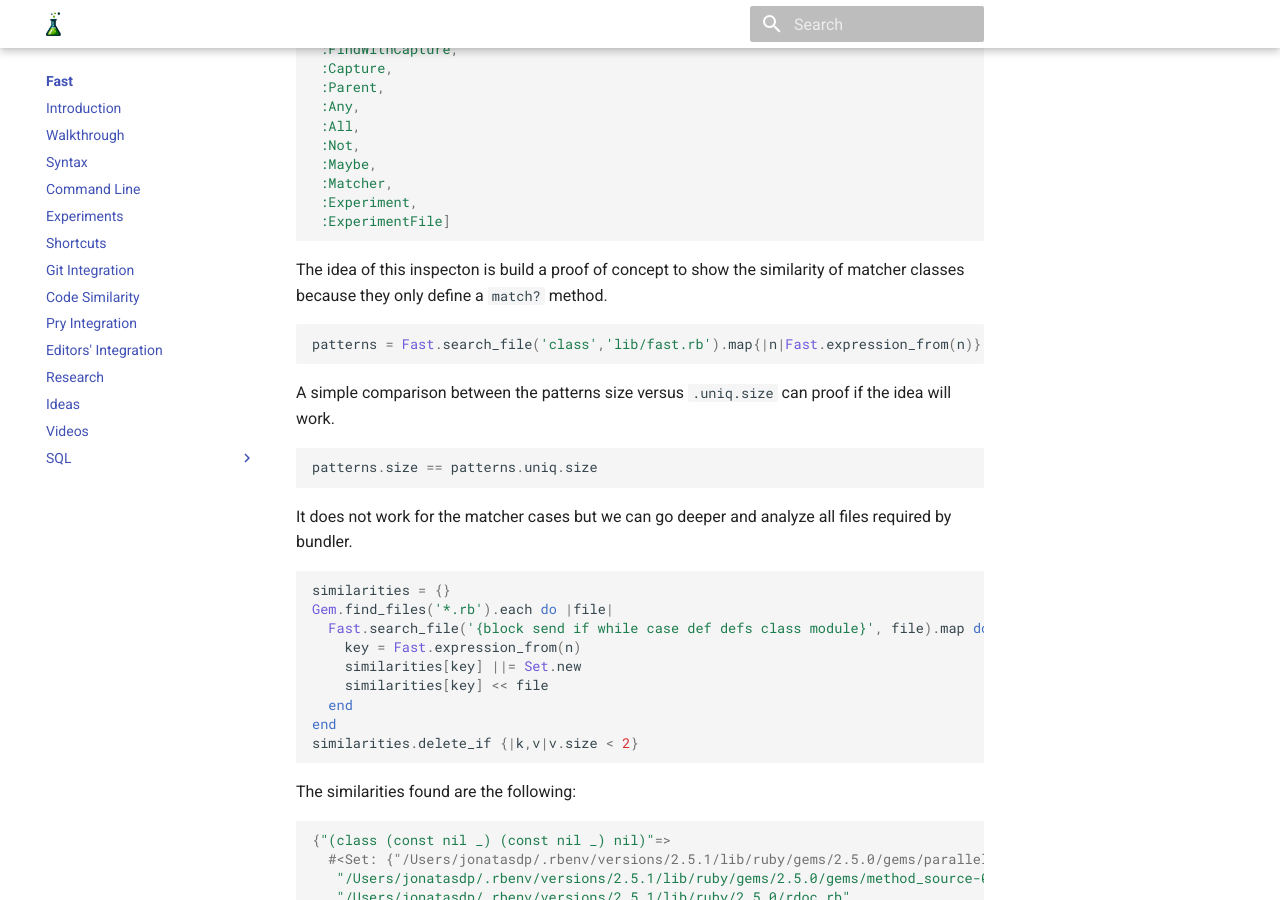
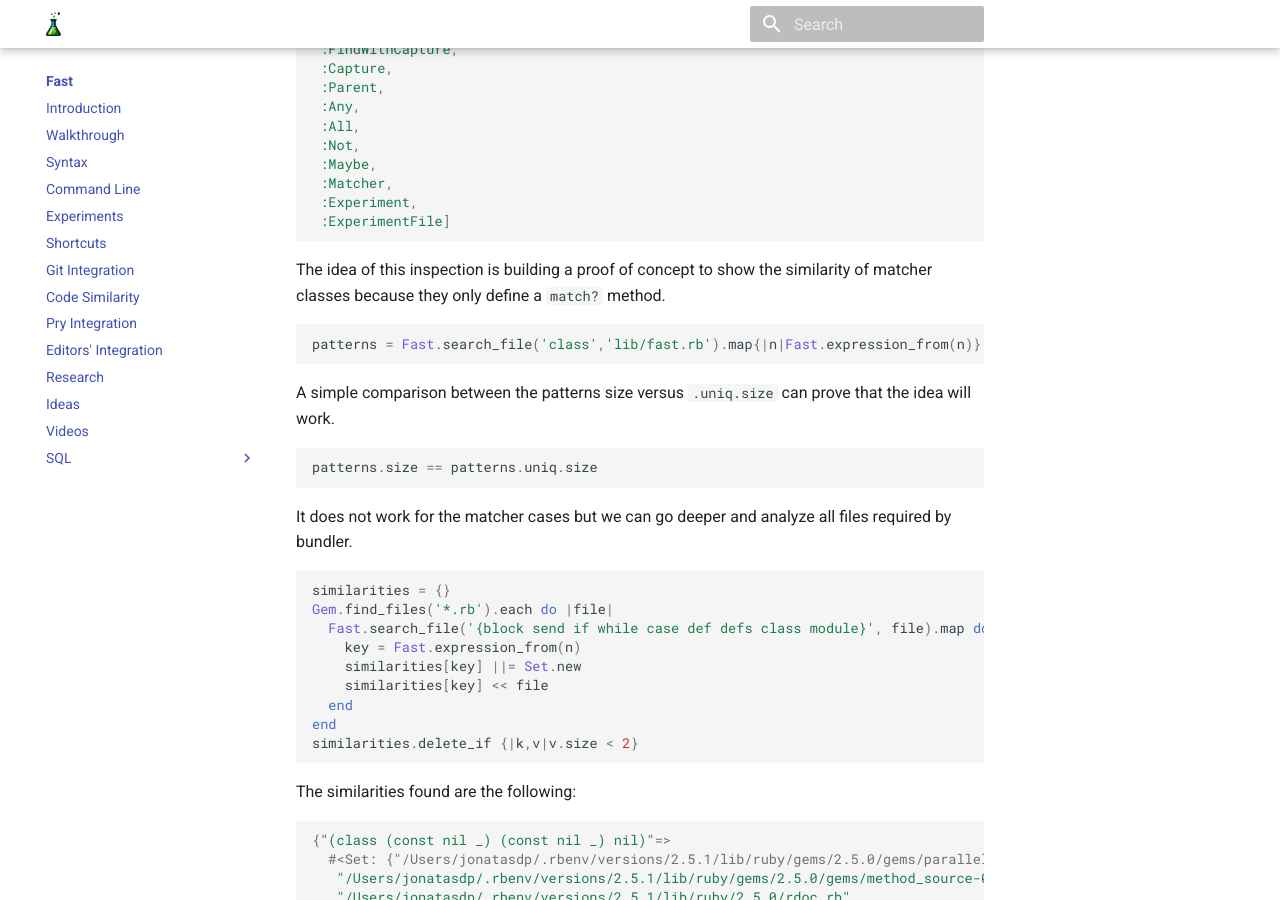
Before and after one commit to jonatas/fast, an MkDocs documentation site: the page built from docs/similarity_tutorial.md, in a window 1280 px wide and 900 px high, scrolled down 1353 px. Built offline with MkDocs 1.6.1 and Material for MkDocs 9.7.7, drawn with Linux system fonts in a browser that asks for light colours; comment, search, counter and statistics services are not loaded.

Commit message:
Correct a few spelling mistakes in docs (#35)
Co-authored-by: Katrin Leinweber <katrinleinweber@users.noreply.github.com>

````diff
--- a/docs/similarity_tutorial.md
+++ b/docs/similarity_tutorial.md
@@ -76,14 +76,14 @@
  :ExperimentFile]
 ```
 
-The idea of this inspecton is build a proof of concept to show the similarity
+The idea of this inspection is building a proof of concept to show the similarity
 of matcher classes because they only define a `match?` method.
 
 ```ruby
 patterns = Fast.search_file('class','lib/fast.rb').map{|n|Fast.expression_from(n)}
 ```
 
-A simple comparison between the patterns size versus `.uniq.size` can proof if
+A simple comparison between the patterns size versus `.uniq.size` can prove that
 the idea will work.
 
 ```ruby
````
Also changed, not shown: README.md (+2 -2 lines), docs/experiments.md (+2 -2 lines), docs/ideas.md (+1 -1 lines), docs/shortcuts.md (+2 -2 lines), docs/syntax.md (+2 -2 lines).
